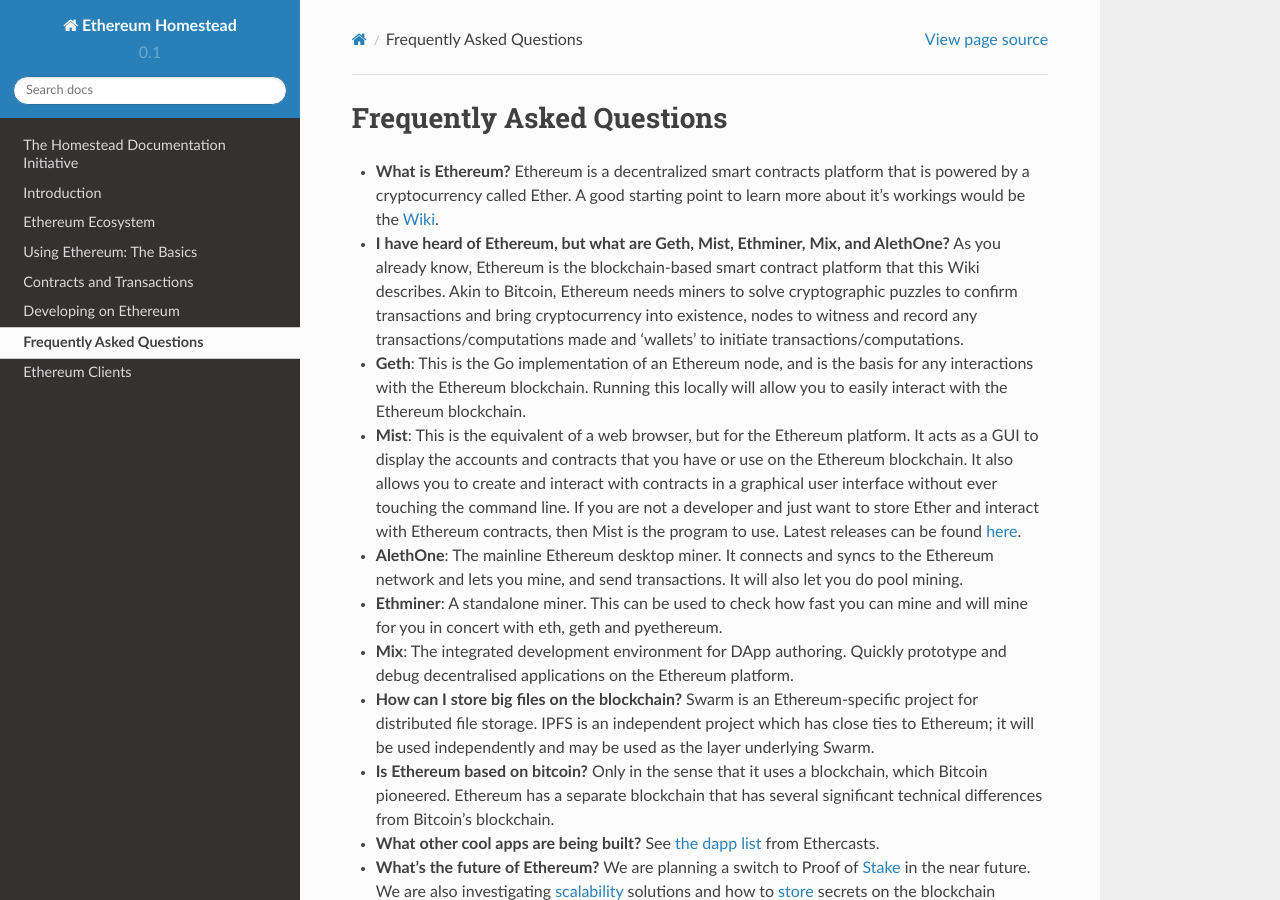
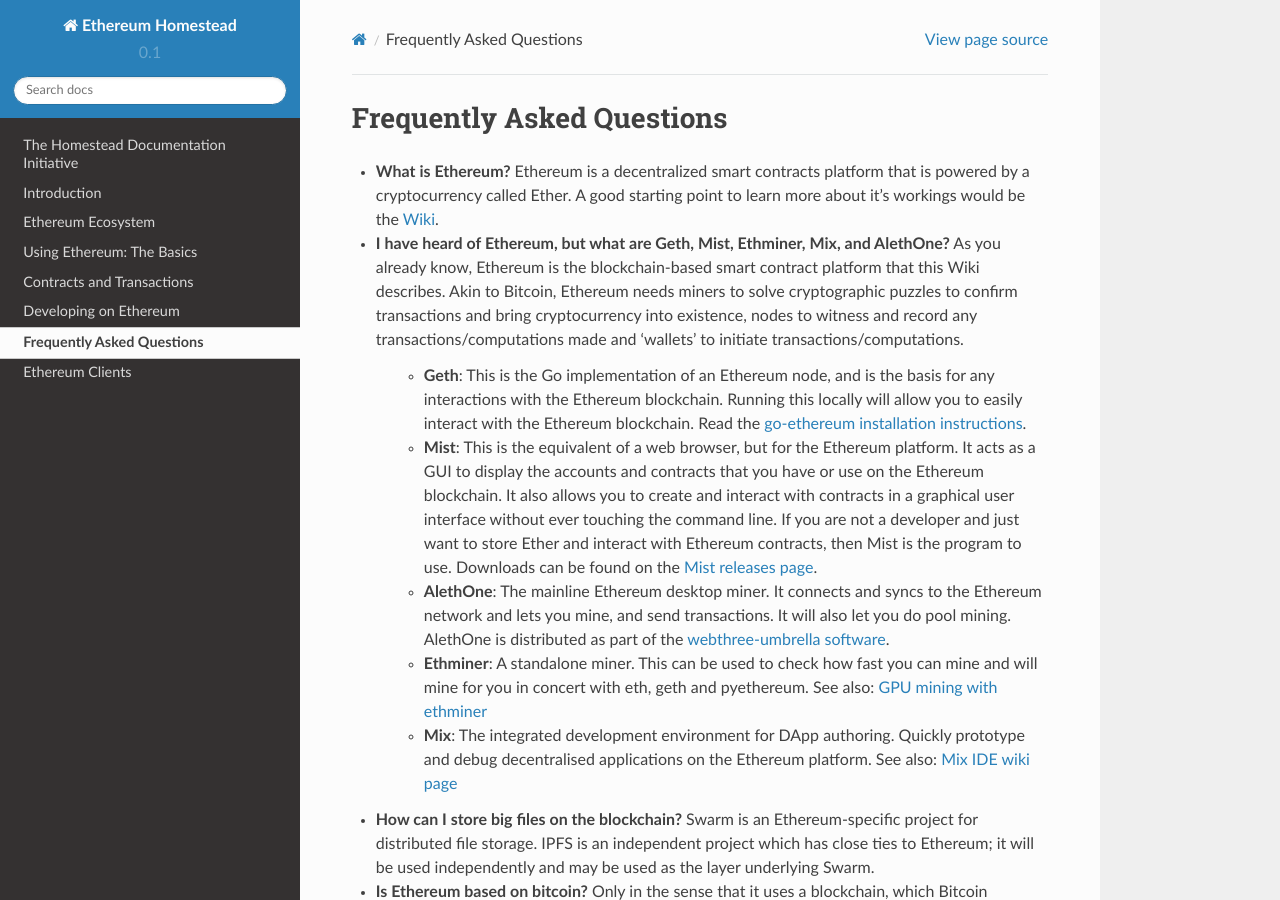
Before and after one commit to ethereum/homestead-guide, a Sphinx documentation site: the page built from source/frequently-asked-questions/frequently-asked-questions.rst, in a window 1280 px wide and 900 px high. Built offline with Sphinx 7.4.7 and the Read the Docs theme 2.0.0, drawn with Linux system fonts in a browser that asks for light colours; some of the changed text lies outside the part shown.

Commit message:
Fix indented bullets hierarchy. Added links to software pages.
Still needs improvement of content.

```diff
--- a/source/frequently-asked-questions/frequently-asked-questions.rst
+++ b/source/frequently-asked-questions/frequently-asked-questions.rst
@@ -5,11 +5,13 @@
 
 * **I have heard of Ethereum, but what are Geth, Mist, Ethminer, Mix, and AlethOne?**
   As you already know, Ethereum is the blockchain-based smart contract platform that this Wiki describes. Akin to Bitcoin, Ethereum needs miners to solve cryptographic puzzles to confirm transactions and bring cryptocurrency into existence, nodes to witness and record any transactions/computations made and 'wallets' to initiate transactions/computations.
-* **Geth**: This is the Go implementation of an Ethereum node, and is the basis for any interactions with the Ethereum blockchain. Running this locally will allow you to easily interact with the Ethereum blockchain.
-* **Mist**: This is the equivalent of a web browser, but for the Ethereum platform. It acts as a GUI to display the accounts and contracts that you have or use on the Ethereum blockchain. It also allows you to create and interact with contracts in a graphical user interface without ever touching the command line. If you are not a developer and just want to store Ether and interact with Ethereum contracts, then Mist is the program to use. Latest releases can be found `here <https://github.com/ethereum/mist/releases>`_.
-* **AlethOne**: The mainline Ethereum desktop miner. It connects and syncs to the Ethereum network and lets you mine, and send transactions. It will also let you do pool mining.
-* **Ethminer**: A standalone miner. This can be used to check how fast you can mine and will mine for you in concert with eth, geth and pyethereum.
-* **Mix**: The integrated development environment for DApp authoring. Quickly prototype and debug decentralised applications on the Ethereum platform.
+
+    * **Geth**: This is the Go implementation of an Ethereum node, and is the basis for any interactions with the Ethereum blockchain. Running this locally will allow you to easily interact with the Ethereum blockchain. Read the `go-ethereum installation instructions <https://github.com/ethereum/go-ethereum/wiki/Building-Ethereum>`_.
+    * **Mist**: This is the equivalent of a web browser, but for the Ethereum platform. It acts as a GUI to display the accounts and contracts that you have or use on the Ethereum blockchain. It also allows you to create and interact with contracts in a graphical user interface without ever touching the command line. If you are not a developer and just want to store Ether and interact with Ethereum contracts, then Mist is the program to use. Downloads can be found on the `Mist releases page  <https://github.com/ethereum/mist/releases>`_.
+    * **AlethOne**: The mainline Ethereum desktop miner. It connects and syncs to the Ethereum network and lets you mine, and send transactions. It will also let you do pool mining.  AlethOne is distributed as part of the `webthree-umbrella software <https://github.com/ethereum/webthree-umbrella/releases>`_.
+    * **Ethminer**: A standalone miner. This can be used to check how fast you can mine and will mine for you in concert with eth, geth and pyethereum. See also: `GPU mining with ethminer <https://github.com/ethereum/go-ethereum/wiki/Mining#gpu-mining-with-ethminer>`_
+    * **Mix**: The integrated development environment for DApp authoring. Quickly prototype and debug decentralised applications on the Ethereum platform. See also: `Mix IDE wiki page <https://github.com/ethereum/wiki/wiki/Mix:-The-DApp-IDE>`_
+
 * **How can I store big files on the blockchain?**
   Swarm is an Ethereum-specific project for distributed file storage. IPFS is an independent project which has close ties to Ethereum; it will be used independently and may be used as the layer underlying Swarm.
 * **Is Ethereum based on bitcoin?**
@@ -37,10 +39,8 @@
 
 * **How long should it take to download the blockchain?** The Ethereum blockchain is constantly growing, and is nearing 7GB as of February 2016. It can take an hour or two to download.
 
-* **How can I safely store my ether?**
+* **How can I safely store my ether?** Here are the possible ways to store ether:
 
-
-Here are the possible ways to store ether:
     * Accounts
         * Mist/Geth accounts.
         * Paper wallets.
```
Also changed, not shown: other parts of source/frequently-asked-questions/frequently-asked-questions.rst (+1 -1 lines).
